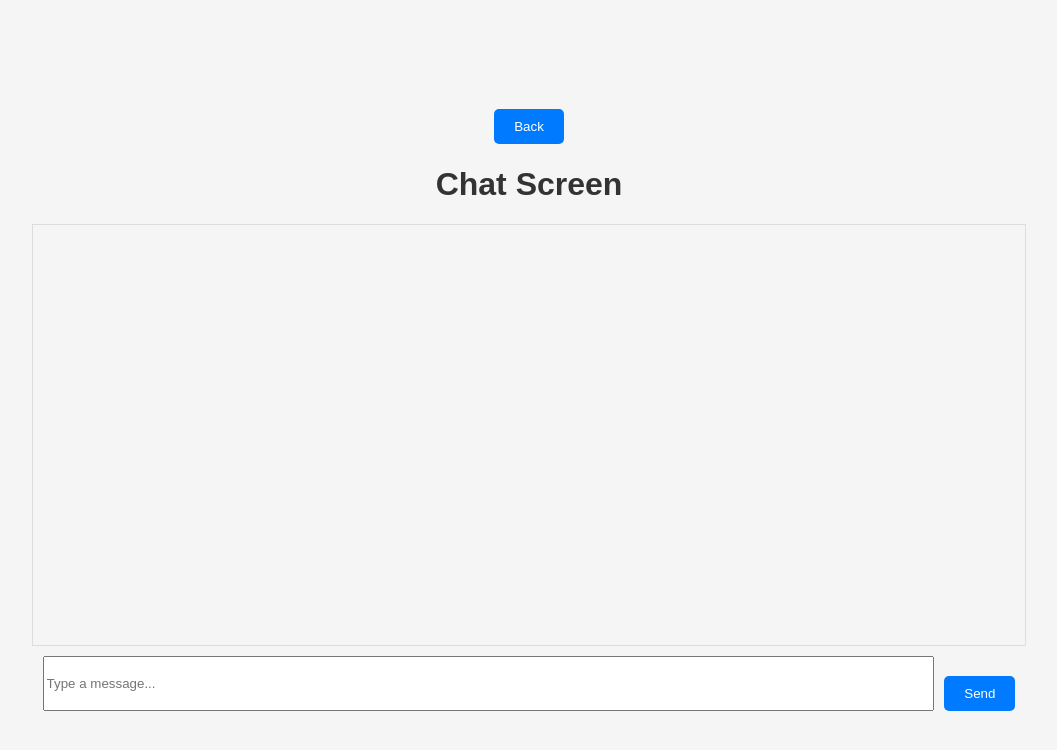
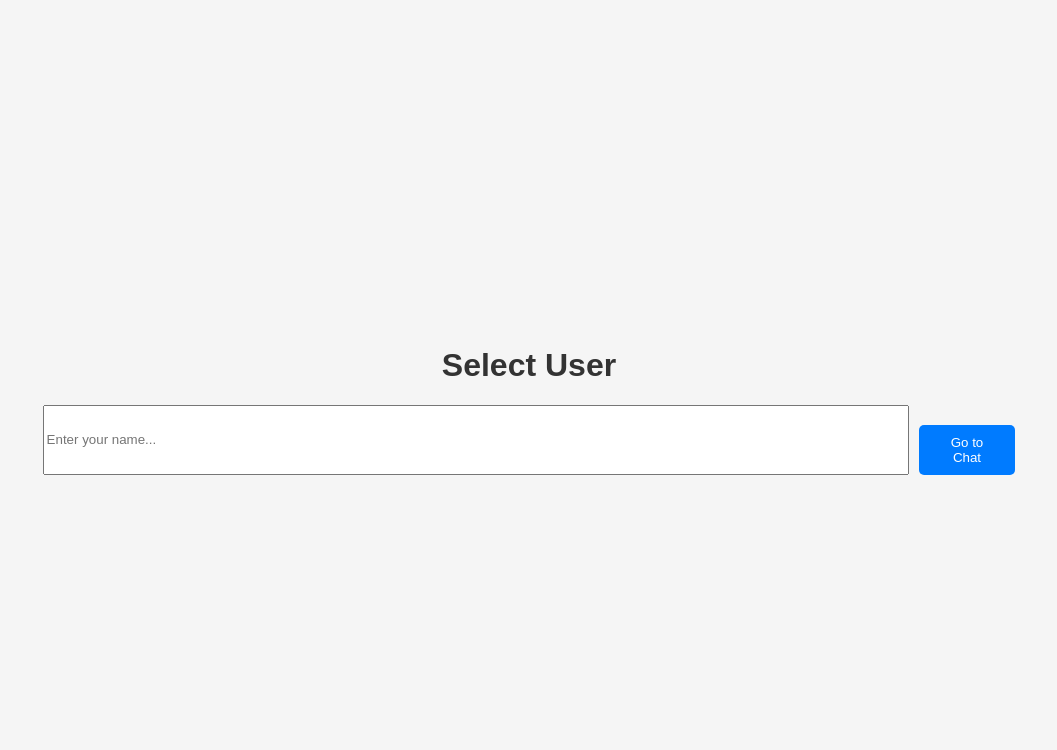
Before and after one commit to PanaMour/ChatDiscussion, a React (Create React App) app in the folder chat-app/: page / in a window 1280 px wide. Both pictures are taken after a click on the button "Chat/Discussion". Shown: the top 750 px of the page, without its empty margins (111-1168 px from the left). Built offline with nearby package versions, Linux system fonts and the light colour scheme.

Commit message:
Added username

```diff
--- a/chat-app/src/App.js
+++ b/chat-app/src/App.js
@@ -3,19 +3,35 @@ import Chat from "./Chat";
 import './App.css';
 
 function App() {
+  const [currentUser, setCurrentUser] = useState(null);
   const [screen, setScreen] = useState("home");
 
+  if (screen === "userSelection") {
+    return (
+      <div className="container">
+        <h1>Select User</h1>
+        <form onSubmit={(e) => { e.preventDefault(); setScreen("chat"); }}>
+          <input
+            type="text"
+            onChange={(e) => setCurrentUser(e.target.value)}
+            placeholder="Enter your name..."
+          />
+          <button type="submit">Go to Chat</button>
+        </form>
+      </div>
+    );
+  }
   if (screen === "home") {
     return (
       <div className="container">
         <h1>TA Web UI</h1>
-        <button onClick={() => setScreen("chat")}>Chat/Discussion</button>
+        <button onClick={() => setScreen("userSelection")}>Chat/Discussion</button>
       </div>
     );
   }
 
   if (screen === "chat") {
-    return <Chat goBack={() => setScreen("home")} />;
+    return <Chat currentUser={currentUser} goBack={() => setScreen("home")} />;
   }
 
   return null;
--- a/chat-app/src/Chat.js
+++ b/chat-app/src/Chat.js
@@ -1,14 +1,14 @@
 import React, { useState } from 'react';
 import './App.css';
 
-const Chat = ({ goBack }) => {
+const Chat = ({ currentUser, goBack }) => {
   const [message, setMessage] = useState(''); // For the current message
   const [chatHistory, setChatHistory] = useState([]); // To store all the messages
 
   const handleSend = (event) => {
     event.preventDefault();
     if (message !== '') {
-      setChatHistory([...chatHistory, message]);
+      setChatHistory([...chatHistory, { user: currentUser, text: message }]);
       setMessage('');
     }
   }
@@ -19,9 +19,9 @@ const Chat = ({ goBack }) => {
       <h1>Chat Screen</h1>
 
       <div className="chat-history">
-        {chatHistory.map((msg, index) => (
-          <p key={index}>{msg}</p>
-        ))}
+      {chatHistory.map((msg, index) => (
+  <p key={index}><strong>{msg.user}</strong>: {msg.text}</p>
+))}
       </div>
 
       <form onSubmit={handleSend}>
--- a/chat-app/src/Home.js
+++ b/chat-app/src/Home.js
@@ -5,7 +5,7 @@ const Home = ({ onChatClick }) => {
   return (
     <div className="container">
       <h1>Welcome to TA Web UI</h1>
-      <button onClick={onChatClick}>Chat/Discussion</button>
+      <button onClick={() => setScreen("userSelection")}>Chat/Discussion</button>
     </div>
   );
 };
```
